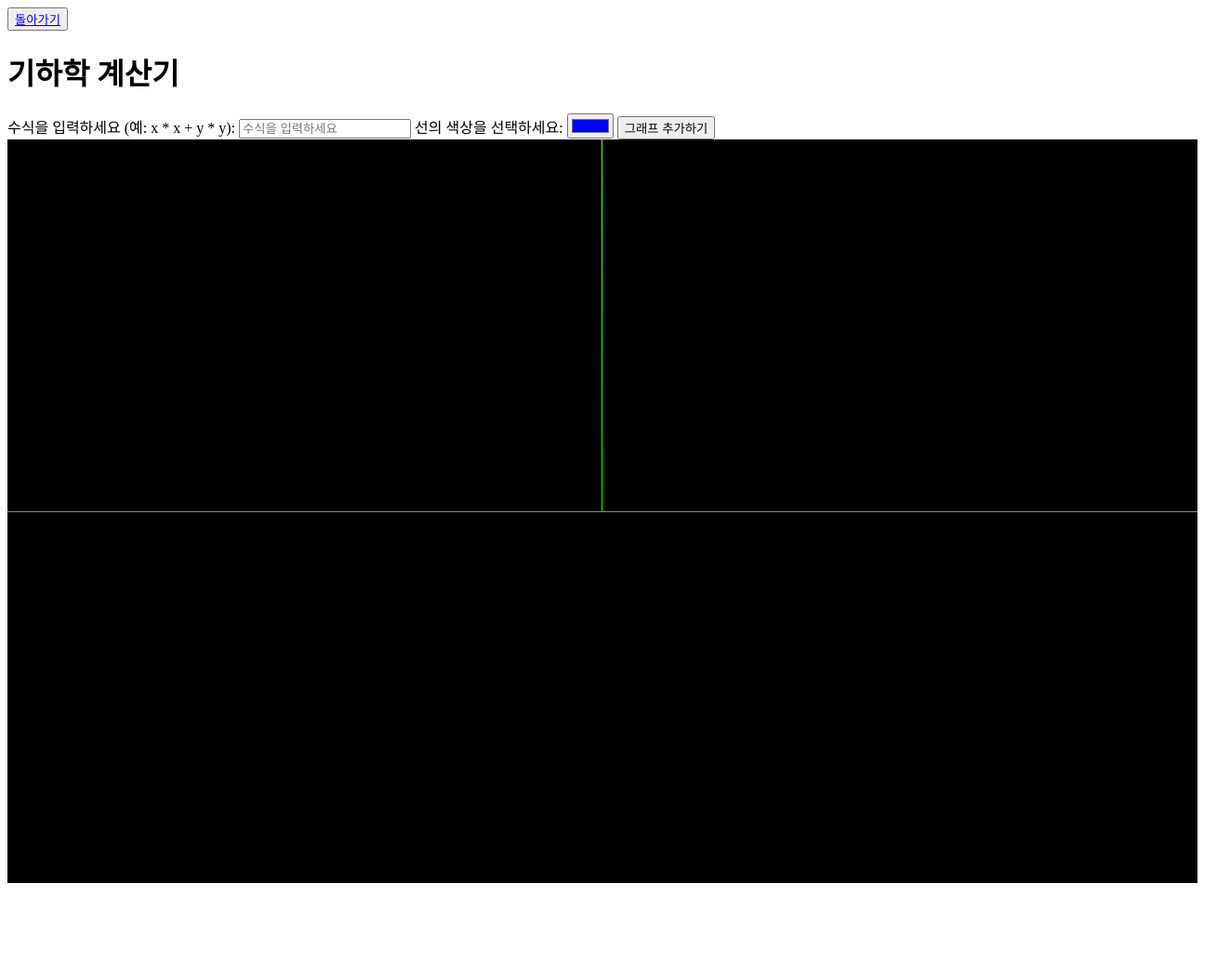
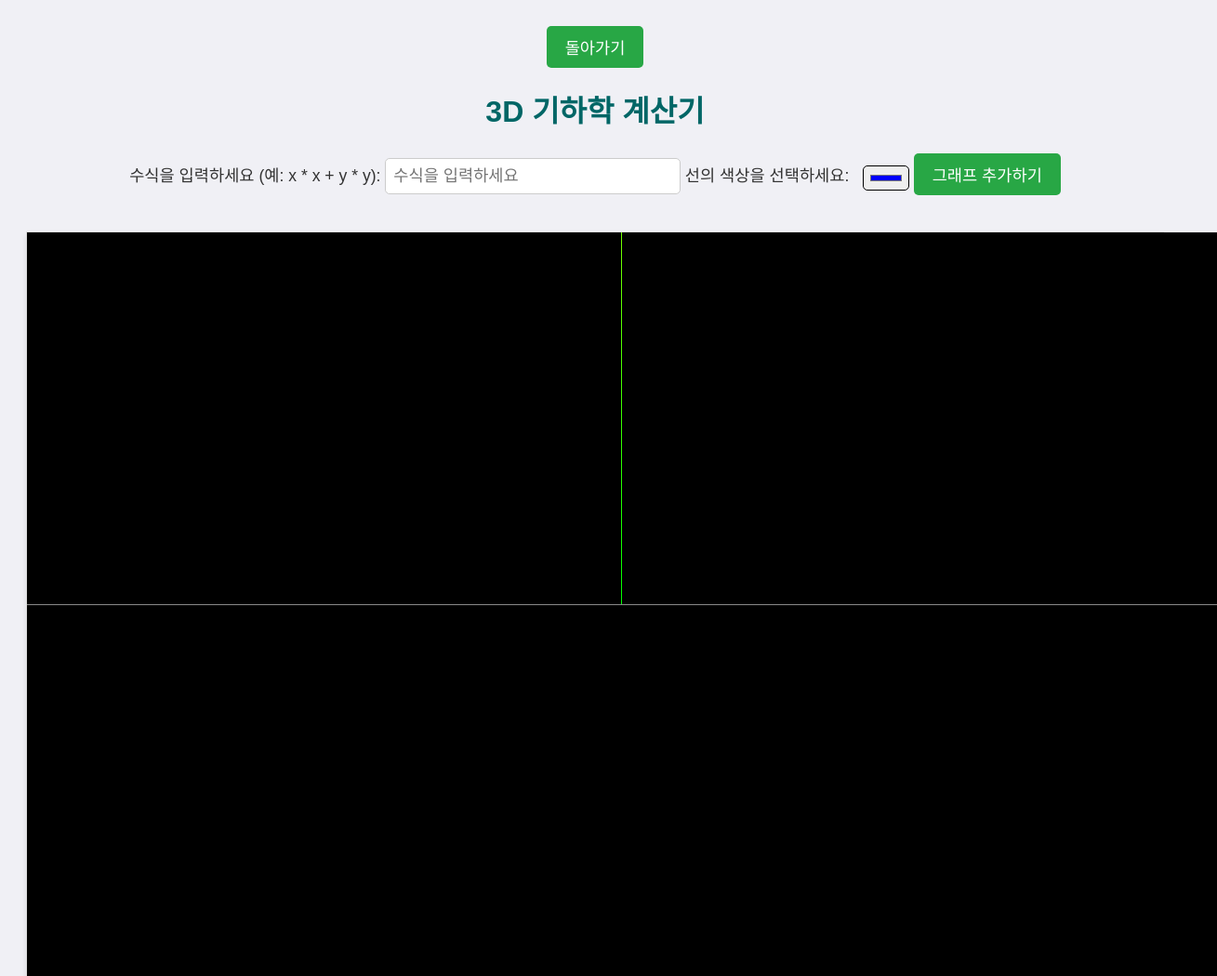
Before and after one commit to chanheewoo6/calculator, a plain HTML site: page geometrycalculator/geometrycalculator3d.html in a window 1280 px wide. Shown: the top 1050 px of the page at 93% size, 1309 px wide, since content can reach past the window. Before the commit the page ends 958 px from the top, so only its background shows below. Drawn offline with nearby package versions, Linux system fonts and the light colour scheme.

Commit message:
last commit

```diff
--- a/geometrycalculator/geometrycalculator3d.html
+++ b/geometrycalculator/geometrycalculator3d.html
@@ -3,14 +3,64 @@
 <head>
   <meta charset="UTF-8">
   <meta name="viewport" content="width=device-width, initial-scale=1.0">
-  <title>geometrycalculator3D</title>
+  <title>3D Geometry Calculator</title>
   <script src="https://d3js.org/d3.v7.min.js"></script>
   <script src="https://unpkg.com/three@0.138.3/build/three.min.js"></script>
   <script src="https://unpkg.com/three@0.138.3/examples/js/controls/OrbitControls.js"></script>
+  <style>
+    body {
+      font-family: Arial, sans-serif;
+      background-color: #f0f0f5;
+      color: #333;
+      text-align: center;
+      padding: 20px;
+    }
+    h1 {
+      font-size: 2rem;
+      margin-bottom: 20px;
+      color: #006666;
+    }
+    label, input, button {
+      font-size: 1.1rem;
+    }
+    input[type="text"] {
+      width: 300px;
+      padding: 8px;
+      margin: 10px 0;
+      border-radius: 5px;
+      border: 1px solid #ccc;
+    }
+    input[type="color"] {
+      padding: 5px;
+      border-radius: 5px;
+      margin-left: 10px;
+    }
+    button {
+      padding: 10px 20px;
+      background-color: #28a745;
+      color: white;
+      border: none;
+      border-radius: 5px;
+      cursor: pointer;
+    }
+    button:hover {
+      background-color: #218838;
+    }
+    #return {
+      text-decoration: none;
+      color: white;
+    }
+    #graph {
+      margin-top: 30px;
+      border: 1px solid #ddd;
+      background-color: white;
+      box-shadow: 0px 4px 6px rgba(0, 0, 0, 0.1);
+    }
+  </style>
 </head>
 <body>
   <button><a href="../index.html" id="return">돌아가기</a></button>
-  <h1>기하학 계산기</h1>
+  <h1>3D 기하학 계산기</h1>
 
   <label for="equation">수식을 입력하세요 (예: x * x + y * y): </label>
   <input type="text" id="equation" placeholder="수식을 입력하세요">
@@ -23,7 +73,6 @@
   <div id="graph"></div>
 
   <script>
-    // 기본 3D 설정
     const scene = new THREE.Scene();
     const camera = new THREE.PerspectiveCamera(75, window.innerWidth / window.innerHeight, 0.1, 1000);
     const renderer = new THREE.WebGLRenderer();
@@ -46,10 +95,10 @@
 
     function drawGraph() {
       const equation = document.getElementById("equation").value;
-      const color = document.getElementById("color").value; // 사용자가 선택한 색상
+      const color = document.getElementById("color").value;
       if (!equation) return;
 
-      const material = new THREE.LineBasicMaterial({ color: color }); // 선택한 색상을 적용
+      const material = new THREE.LineBasicMaterial({ color: color });
       const points = [];
 
       for (let x = -10; x <= 10; x += 0.5) {
```
Also changed, not shown: geometrycalculator/geometrycalculator2d.html (+49 -9 lines).
